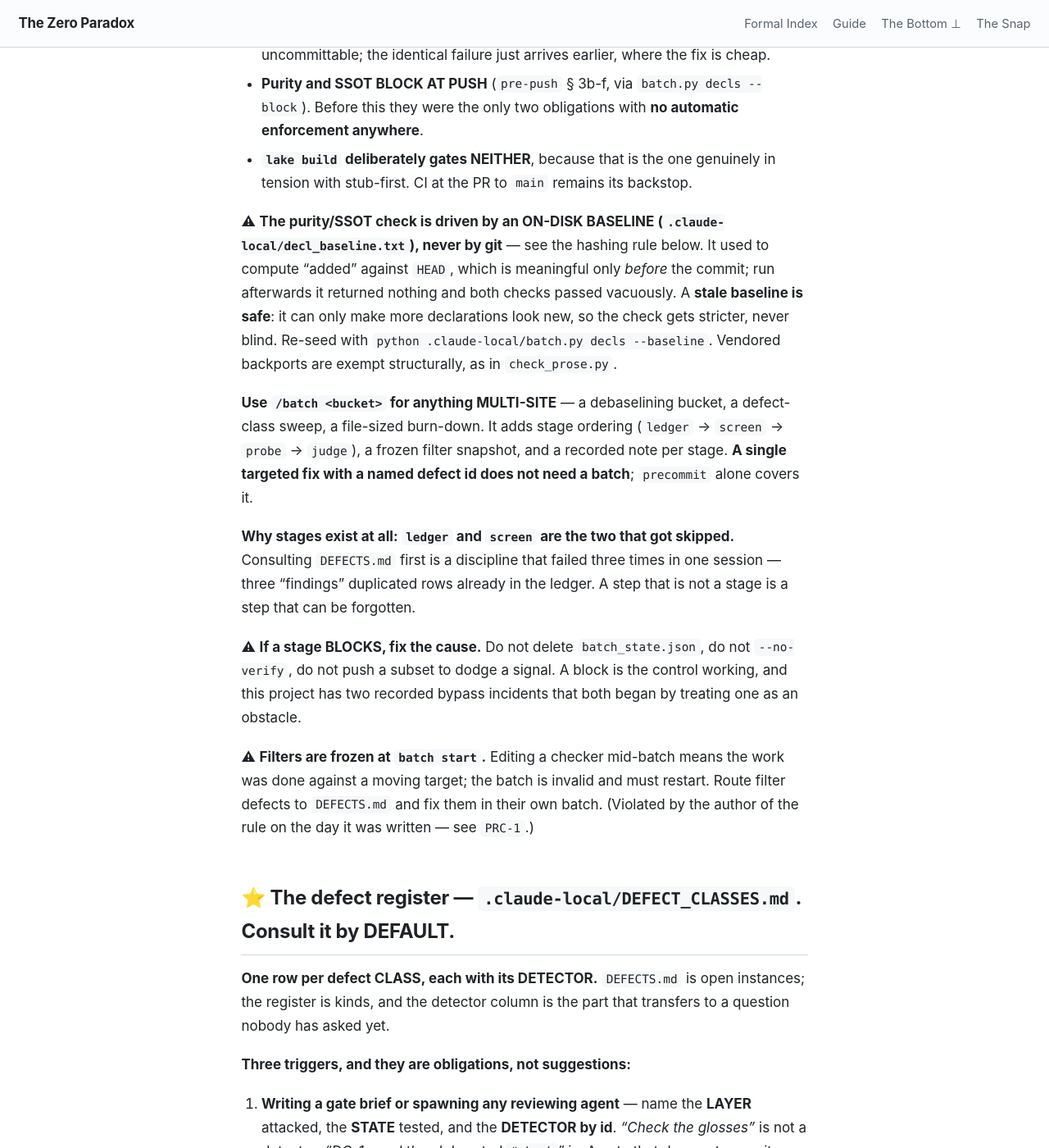
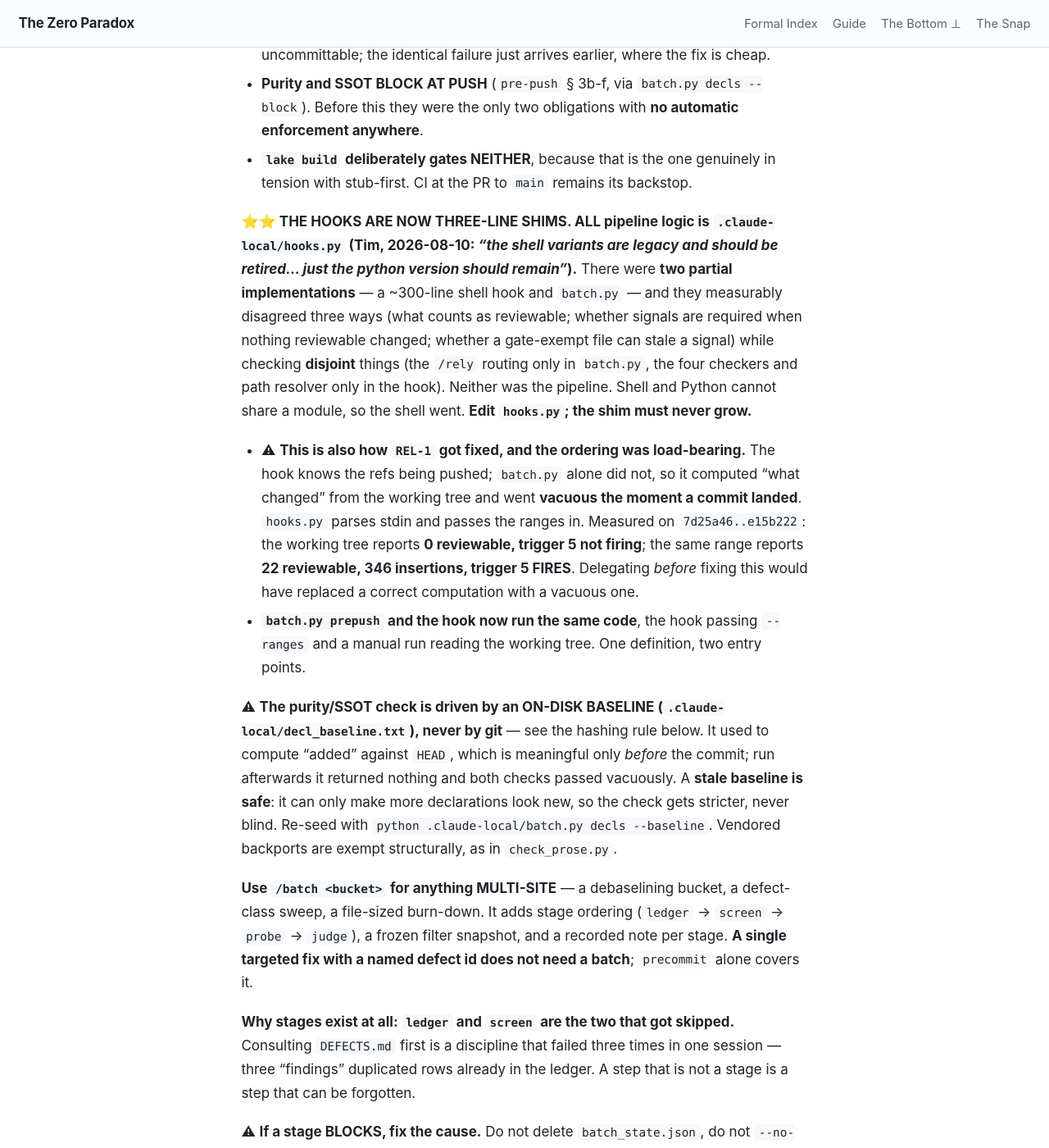
Before and after one commit to timbrigham/ZeroParadox, a Jekyll site: the page built from CLAUDE.md, in a window 1280 px wide and 1400 px high, scrolled down 1298 px. Shown: the whole window at 82% size. Built offline with Jekyll 4.4.1, drawn with Linux system fonts in a browser that asks for light colours; our own code applies the rules of GitHub Pages for plain Markdown files.

Commit message:
Retire the shell hooks; one Python pipeline behind three-line shims
The pipeline had two partial implementations, a 300-line shell hook and
batch.py, and they measurably disagreed three ways: whether CLAUDE.md counts as
reviewable, whether signals are required when nothing reviewable changed, and
whether a gate-exempt file recorded in a signal can stale it. A CLAUDE.md-only
edit was blocked by one and waved through by the other. They also checked
disjoint things - the /rely routing existed only in batch.py, the four checkers
and the path resolver only in the hook. Neither one was the pipeline.

Shell and Python cannot share a module, so one had to go. Everything the shell
orchestrated was already Python; the shell was sequencing, and sequencing is what
drifted. The hooks are now eleven-line shims that exec hooks.py.

This is also how REL-1 got fixed, and the order mattered. The hook knows the refs
being pushed and batch.py did not, so batch.py computed what changed from the
working tree and went vacuous the moment a commit landed. hooks.py parses stdin
and hands the ranges in. Measured on 7d25a46..e15b222: the working tree reports 0
reviewable and trigger 5 not firing; the same range reports 22 reviewable, 346
insertions, trigger 5 fires. Delegating before fixing that would have replaced a
correct computation with a vacuous one.

batch.py prepush also stopped requiring a batch, which was the same defect
cmd_precommit had already fixed and documents in its own docstring. While it
refused outside a batch, a checker could be changed and pushed with the /rely
routing never consulted.

Co-Authored-By: Claude Opus 5 <noreply@anthropic.com>
Claude-Session: https://claude.ai/code/session_01W6ZNJv9HAjcNrhciRMHPWx

```diff
--- a/CLAUDE.md
+++ b/CLAUDE.md
@@ -34,6 +34,23 @@ running it. The enforcement map now:
   they were the only two obligations with **no automatic enforcement anywhere**.
 - **`lake build` deliberately gates NEITHER**, because that is the one genuinely in tension with
   stub-first. CI at the PR to `main` remains its backstop.
+
+**⭐⭐ THE HOOKS ARE NOW THREE-LINE SHIMS. ALL pipeline logic is `.claude-local/hooks.py` (Tim,
+2026-08-10: *"the shell variants are legacy and should be retired... just the python version should
+remain"*).** There were **two partial implementations** — a ~300-line shell hook and `batch.py` —
+and they measurably disagreed three ways (what counts as reviewable; whether signals are required
+when nothing reviewable changed; whether a gate-exempt file can stale a signal) while checking
+**disjoint** things (the `/rely` routing only in `batch.py`, the four checkers and path resolver only
+in the hook). Neither was the pipeline. Shell and Python cannot share a module, so the shell went.
+**Edit `hooks.py`; the shim must never grow.**
+- ⚠ **This is also how `REL-1` got fixed, and the ordering was load-bearing.** The hook knows the
+  refs being pushed; `batch.py` alone did not, so it computed "what changed" from the working tree
+  and went **vacuous the moment a commit landed**. `hooks.py` parses stdin and passes the ranges in.
+  Measured on `7d25a46..e15b222`: the working tree reports **0 reviewable, trigger 5 not firing**;
+  the same range reports **22 reviewable, 346 insertions, trigger 5 FIRES**. Delegating *before*
+  fixing this would have replaced a correct computation with a vacuous one.
+- **`batch.py prepush` and the hook now run the same code**, the hook passing `--ranges` and a manual
+  run reading the working tree. One definition, two entry points.
 
 ⚠ **The purity/SSOT check is driven by an ON-DISK BASELINE (`.claude-local/decl_baseline.txt`), never
 by git** — see the hashing rule below. It used to compute "added" against `HEAD`, which is meaningful
```
